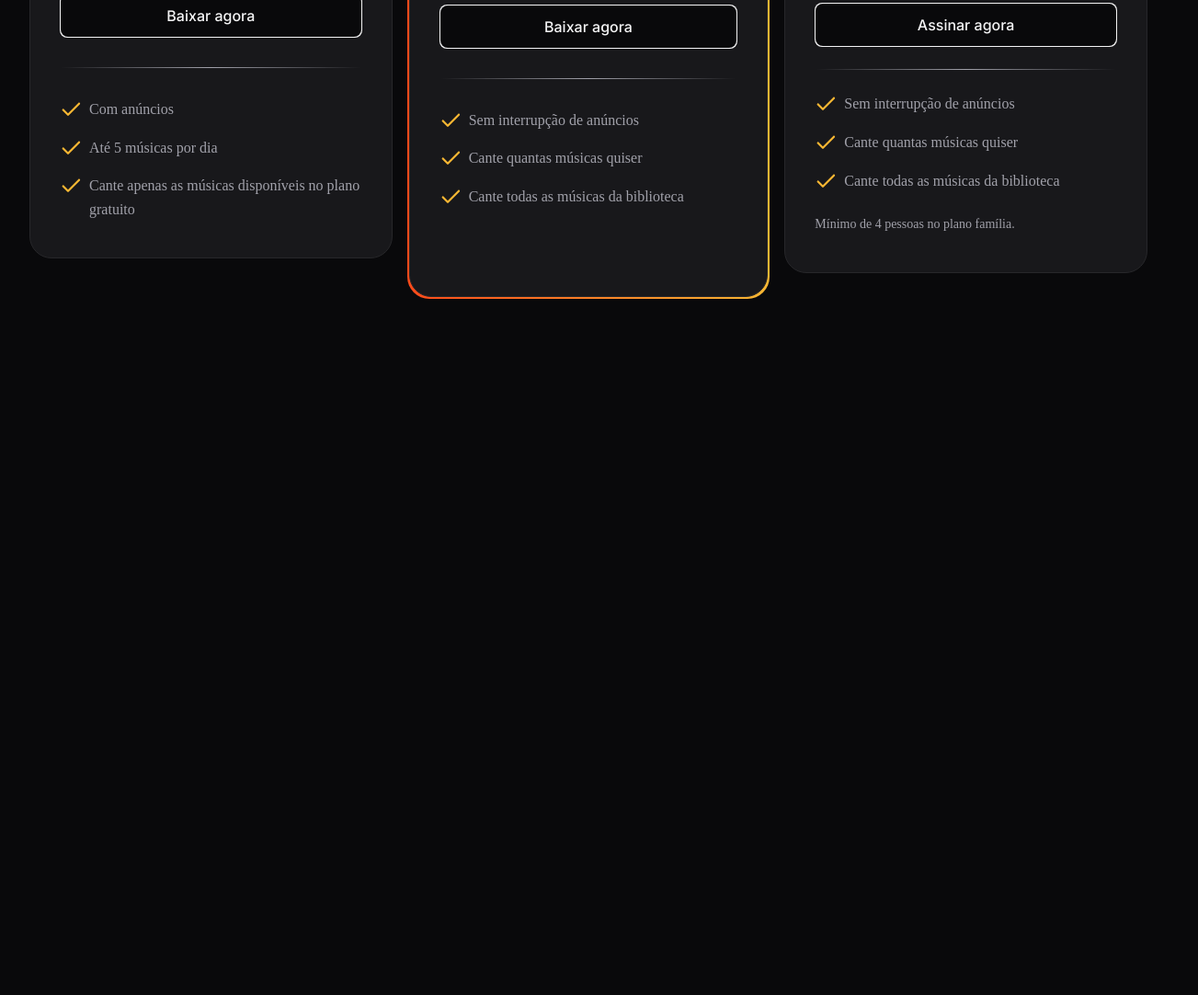
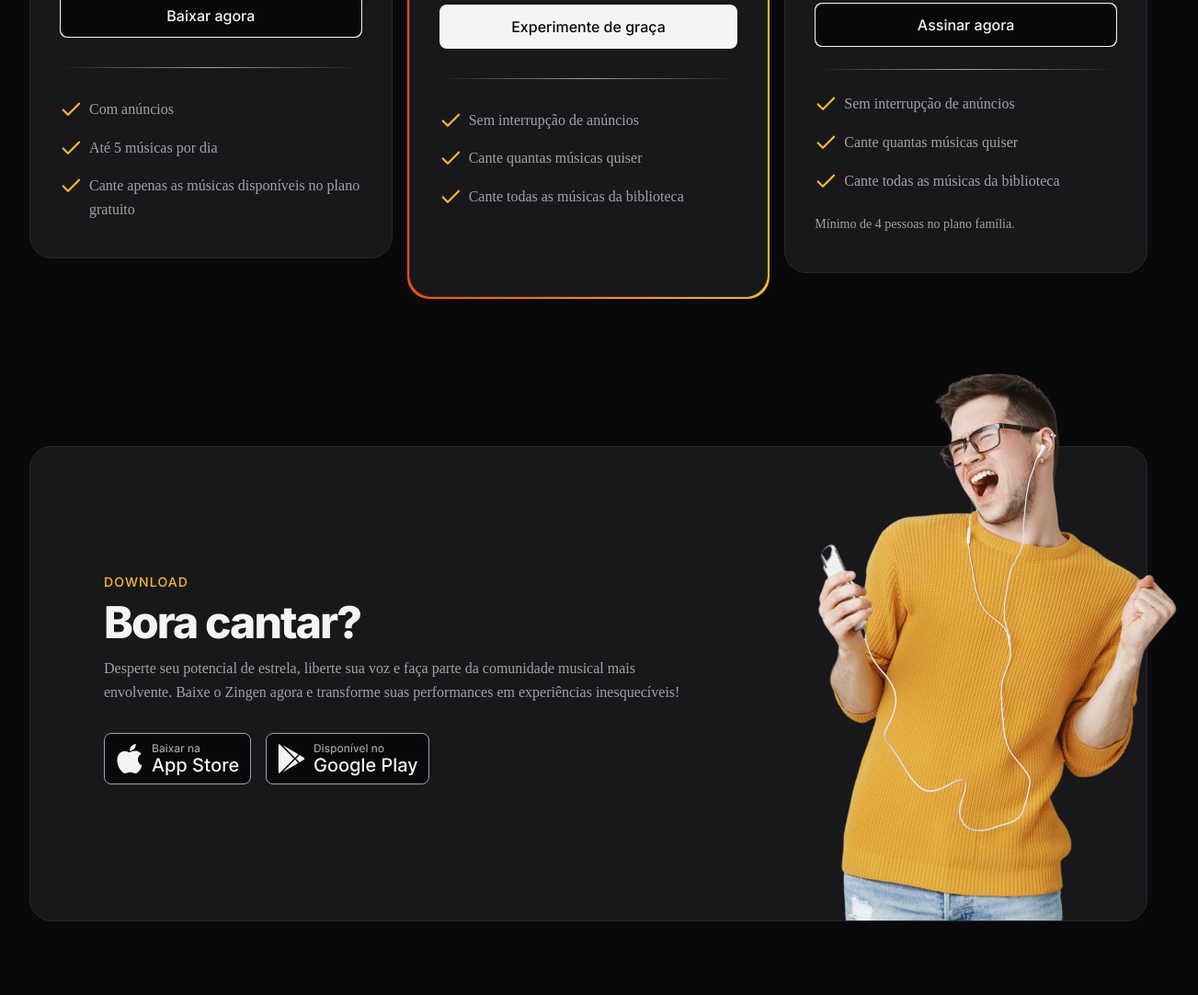
Before and after one commit to Pierre-Reis/Landing-Page-de-Aplicativo, a plain HTML site: page index.html in a window 1280 px wide. Shown: the part 3142-4224 px from the top of the page at 92% size, 1303 px wide, since content can reach past the window. Before the commit the page ends 3547 px from the top, so only its background shows below. Drawn offline with Linux system fonts and the light colour scheme.

Commit message:
Download section

```diff
--- a/index.html
+++ b/index.html
@@ -144,7 +144,7 @@
 
               <zin-pricing>24,90 <small>/mês</small></zin-pricing>
 
-              <a href="#download" class="btn btn-md" aria-label="Baixar agora"></a>
+              <a href="#download" class="btn btn-md">Experimente de graça</a>
 
               <div class="separator"></div>
 
@@ -177,5 +177,31 @@
         </div>
       </div>
     </section>
+
+    <section id="download">
+      <div class="container py-xl">
+        <div class="card px-lg even-columns items-center">
+          <div>
+            <header>
+              <strong>download</strong>
+              <h2>Bora cantar?</h2>
+            </header>
+            <p>Desperte seu potencial de estrela, liberte sua voz e faça parte da comunidade musical mais envolvente. Baixe o Zingen agora e transforme suas performances em experiências inesquecíveis!</p>
+
+            <div class="button flex gap-1">
+              <a href="#">
+                <img src="assets/icons/app_store.svg" alt="">
+              </a>
+
+              <a href="#">
+                <img src="assets/icons/google_play.svg" alt="">
+              </a>
+            </div>
+          </div>
+
+          <img src="assets/images/rapaz-ouvindo-musica-com-fones-de-ouvido-e-cantando-no-aplicativo-de-karaoke-removebg 1.png" alt="">
+        </div>
+      </div>
+    </section>
 </body>
 </html>
--- /dev/null
+++ b/styles/download.css
@@ -0,0 +1,35 @@
+#download{
+
+  & .card{
+    padding: 3rem 1.5rem 15rem;
+
+    position: relative;
+
+    & > img{
+      position: absolute;
+      bottom: 0;
+      right: -3.5rem;
+
+      width: 14.5rem;
+    }
+
+    & .button{
+      margin-top: 2rem;
+      flex-wrap: wrap;
+    }
+  }
+
+  @media (width >= 80em){
+    & .card{
+      padding: 8.75rem 5rem;
+
+      & > div:nth-child(1){
+        max-width: 40rem;
+      }
+
+      & > img{
+        width: 29.125rem;
+      }
+    }
+  }
+}
--- a/styles/global.css
+++ b/styles/global.css
@@ -54,6 +54,8 @@ html{
   font-size: var(--fs-base);
   line-height: 1.6;
   color: var(--text-color);
+
+  overflow-x: hidden;
 }
 
 body{
--- a/styles/index.css
+++ b/styles/index.css
@@ -9,3 +9,4 @@
 @import url(card.css);
 @import url(feature.css) (width >= 80em);
 @import url(pricing.css);
+@import url(download.css);
```
Also changed, not shown: assets/icons/app_store.svg (added), assets/icons/google_play.svg (added).
